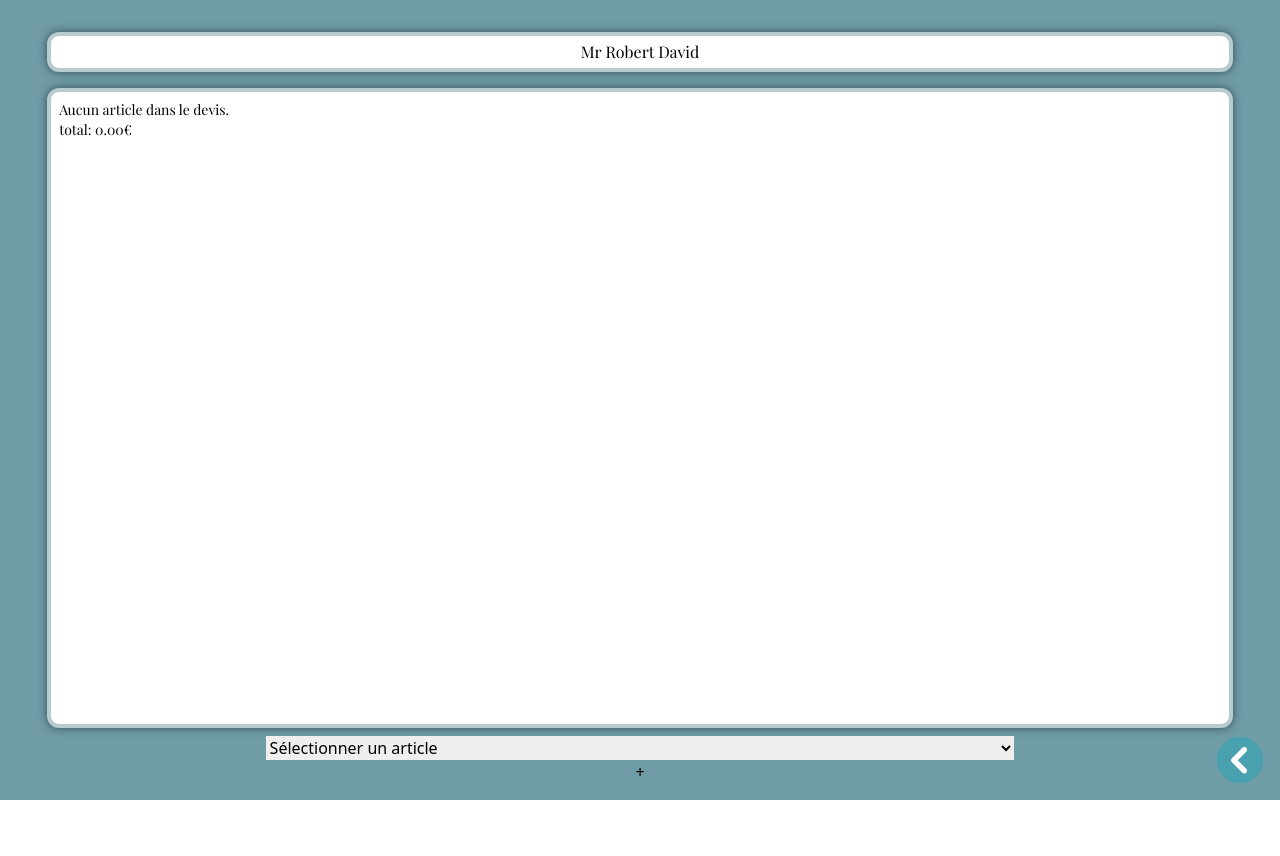
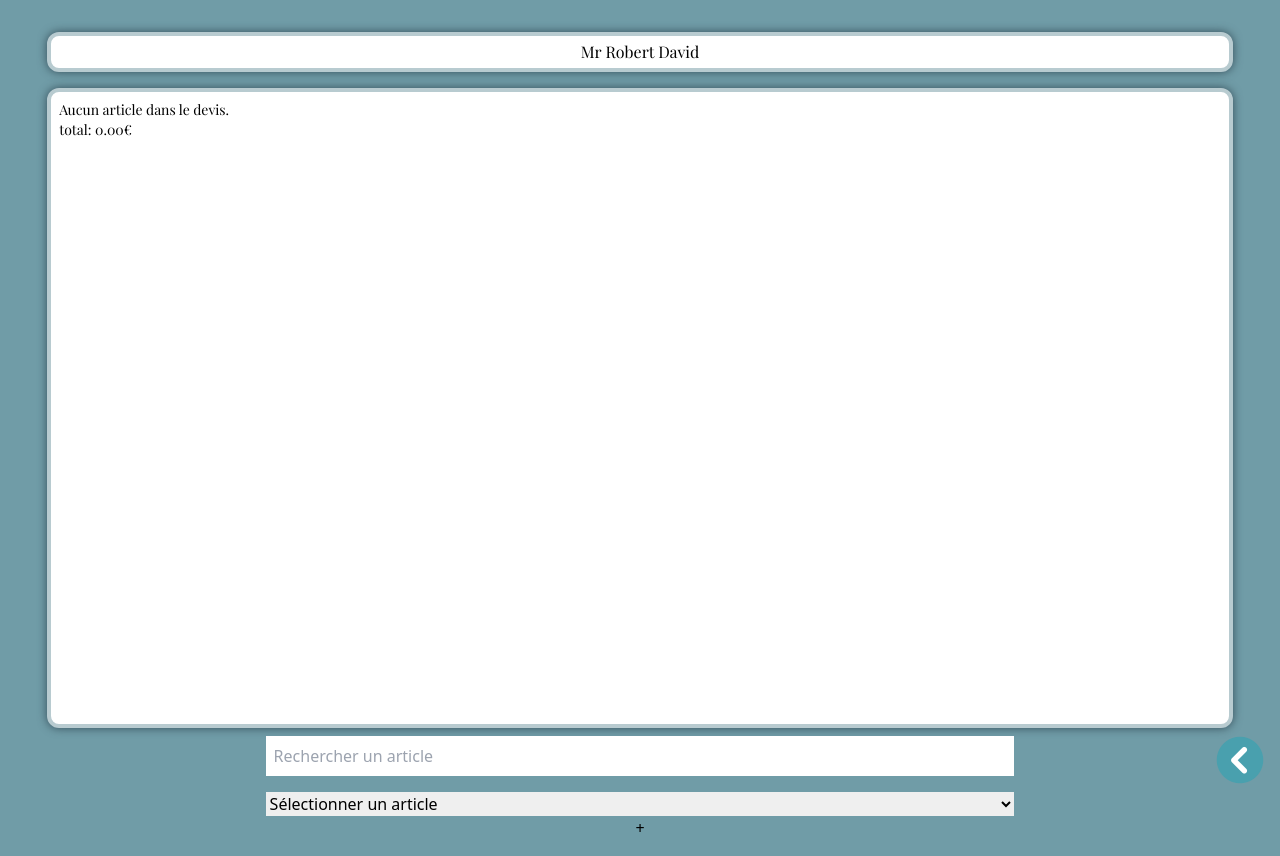
Before and after one commit to JordanSerafini/SLI-Form-V1, a React (Vite) app: page /devis-detail in a window 1280 px wide. Before the commit the page ends 800 px from the top, so only its background shows below. Built offline with nearby package versions, Linux system fonts and the light colour scheme; sample sign-in values are in the browser's storage.

Commit message:
:construction: add search item for select in devispage

```diff
--- a/src/components/Page/Devis/devisDetail.jsx
+++ b/src/components/Page/Devis/devisDetail.jsx
@@ -1,11 +1,11 @@
-import { useContext, useState } from "react";
+import React, { useContext, useState } from "react";
 import RatingContext from "../../../context/RatingContext";
 import HomeBtn from "../../Button/HomeBtn";
 
 function DevisDetail() {
   const { devis, removeItemFromDevis, setDevis, itemList } = useContext(RatingContext);
-  const [selectedItem, setSelectedItem] = useState(null);
-
+  const [selectedItem, setSelectedItem] = useState("");
+  const [searchInput, setSearchInput] = useState(""); // Ajout de l'état de la recherche
 
   const addToDevis = (selectedItem) => {
     const newItem = itemList.find((item) => item.caption === selectedItem);
@@ -18,7 +18,6 @@ function DevisDetail() {
   const handleRemoveItem = (index) => {
     removeItemFromDevis(index);
   };
-
 
   const total =
     devis.items?.reduce(
@@ -56,19 +55,24 @@ function DevisDetail() {
         ) : (
           <p>Aucun article dans le devis.</p>
         )}
-        <div className="">total: {total.toFixed(2)}€</div>
+        <div>total: {total.toFixed(2)}€</div>
       </div>
+      <input
+        type="text"
+        placeholder="Rechercher un article"
+        value={searchInput}
+        onChange={(e) => setSearchInput(e.target.value)} // Mettre à jour la valeur de recherche
+        className="mt-2 mb-2 p-2 w-6/10"
+      />
       <select className="mt-2 w-6/10" value={selectedItem} onChange={(e) => setSelectedItem(e.target.value)}>
-          <option value="">Sélectionner un article</option>
-          {itemList.map((item, index) => (
-            <option key={index} value={item.caption}>
-              {item.caption} - {item.salepricevatincluded}
-            </option>
-          ))}
-        </select>
-        <div className="" onClick={() =>addToDevis(selectedItem)}>+</div>
-
-
+        <option>Sélectionner un article</option>
+        {itemList.filter((item) => item.caption.toLowerCase().includes(searchInput.toLowerCase())).map((item, index) => (
+          <option key={index} value={item.caption}>
+            {item.caption} - {item.salepricevatincluded}
+          </option>
+        ))}
+      </select>
+      <div className="" onClick={() => addToDevis(selectedItem)}>+</div>
       <HomeBtn />
     </div>
   );
```
